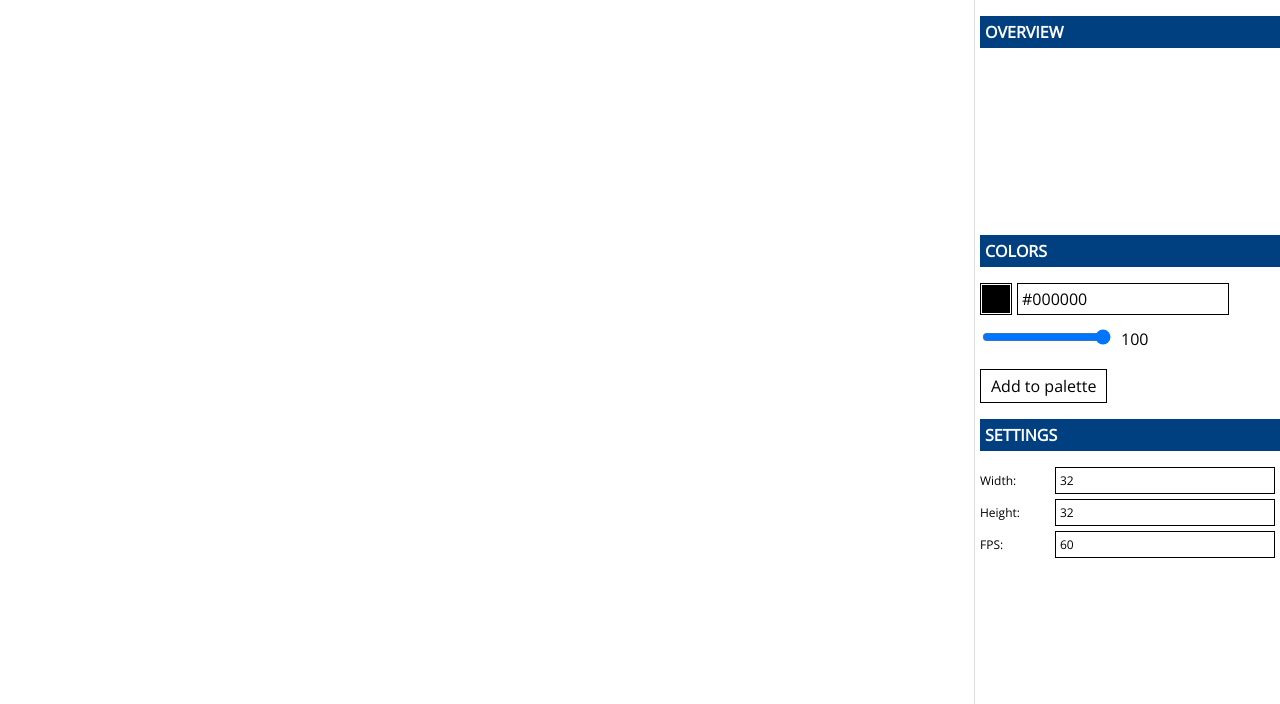
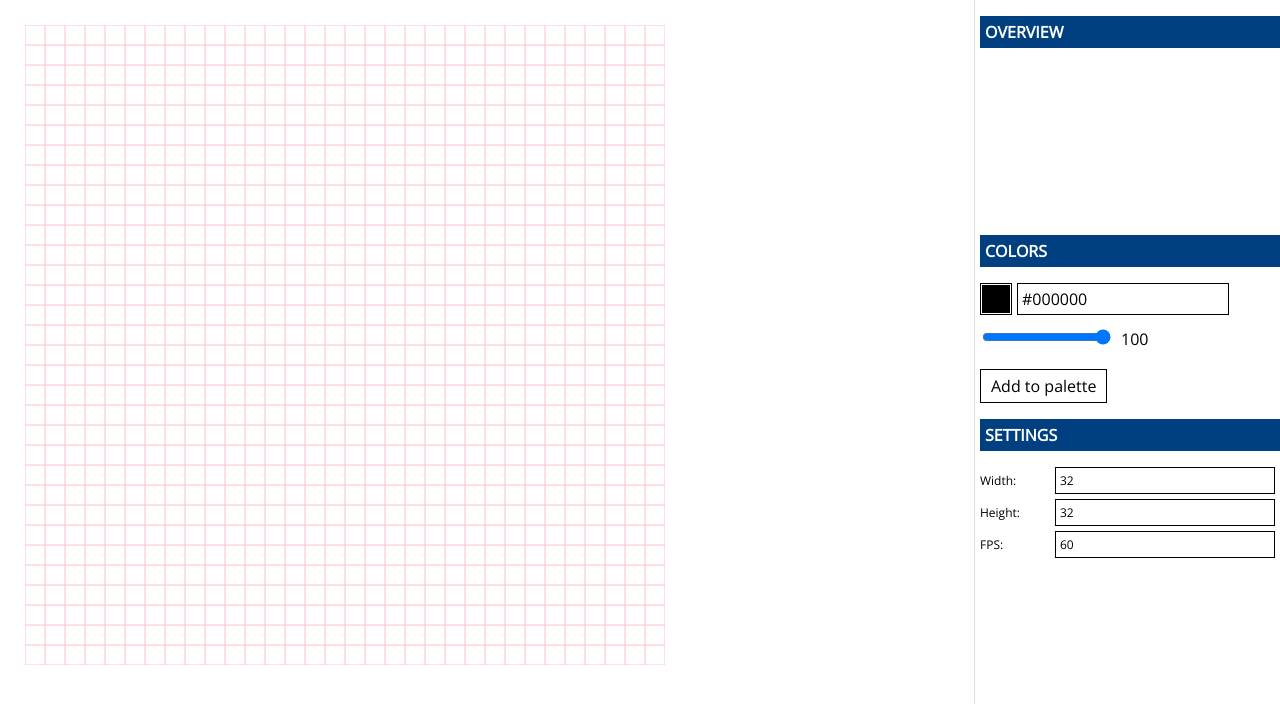
Before and after one commit to lukaszkups/rakun, a Vue app in the folder packages/rakun-paint/: page / in a window 1280 px wide. Shown: the top 704 px of the page. Built offline with nearby package versions, Linux system fonts and the light colour scheme.

Commit message:
Created grid-sticking pencil tool.

```diff
--- a/packages/rakun-paint/src/components/CanvasWrapper.vue
+++ b/packages/rakun-paint/src/components/CanvasWrapper.vue
@@ -1,7 +1,7 @@
 <script setup lang="ts">
 import { computed, ref, onMounted } from 'vue';
 import { useStore } from 'vuex';
-import { calculateRealMousePosition, drawSquareOnCanvas, convertHexWithOpacityToRGBA } from '@/helpers/canvas';
+import { calculateRealMousePosition, drawSquareOnCanvas, convertHexWithOpacityToRGBA, drawGrid, calculateGridPosition } from '@/helpers/canvas';
 
 const store = useStore();
 
@@ -14,34 +14,46 @@ const selectedOpacity = computed(() => store.state.selectedOpacity);
 const canvasHoverRef = ref(null);
 const canvasImageRef = ref(null);
 const canvasWholeImageRef = ref(null);
+const canvasGridRef = ref(null);
 
 let canvasHoverCtx: CanvasRenderingContext2D | null = null;
+let canvasGridCtx: CanvasRenderingContext2D | null = null;
 
 const highlightCurrentDrawingCell = (e: Event) => {
-  const pos = calculateRealMousePosition(e, canvasHoverRef._value);
+  canvasHoverCtx?.clearRect(0, 0, canvasWidth.value, canvasHeight.value);
+  const pos = calculateRealMousePosition(e, (canvasHoverRef as any)._value);
   const colorToDraw = convertHexWithOpacityToRGBA(selectedColor.value, selectedOpacity.value);
-  drawSquareOnCanvas(canvasHoverCtx, pos.x, pos.y, zoom.value, colorToDraw);
+  drawSquareOnCanvas(canvasHoverCtx, calculateGridPosition(pos.x, zoom.value), calculateGridPosition(pos.y, zoom.value), zoom.value, colorToDraw);
 }
 
 onMounted(() => {
-  canvasHoverCtx = canvasHoverRef._value.getContext("2d");
+  canvasHoverCtx = (canvasHoverRef as any)._value.getContext('2d');
+  canvasGridCtx = (canvasGridRef as any)._value.getContext('2d');
+  drawGrid(canvasGridCtx, canvasWidth.value, canvasHeight.value, 'pink', zoom.value);
 })
 </script>
 
 <template>
 <div class="rkn-canvas-wrapper">
   <canvas
-    id="rkn-canvas-helper__hover"
-    ref="canvasHoverRef"
-    class="rkn-drawing-canvas"
+    id="rkn-canvas-helper__grid"
+    ref="canvasGridRef"
+    class="rkn-drawing-canvas rkn-drawing-canvas--z-index-4"
     :width="canvasWidth"
     :height="canvasHeight"
     @mousemove="highlightCurrentDrawingCell"
   ></canvas>
   <canvas
+    id="rkn-canvas-helper__hover"
+    ref="canvasHoverRef"
+    class="rkn-drawing-canvas rkn-drawing-canvas--z-index-3"
+    :width="canvasWidth"
+    :height="canvasHeight"
+  ></canvas>
+  <canvas
     id="rkn-canvas-helper__current-image"
     ref="canvasImageRef"
-    class="rkn-drawing-canvas"
+    class="rkn-drawing-canvas rkn-drawing-canvas--z-index-2"
     :width="canvasWidth"
     :height="canvasHeight"
   ></canvas>
@@ -58,7 +70,20 @@ onMounted(() => {
   flex: 5;
 
   .rkn-drawing-canvas {
+    position: absolute;
+    top: 0;
+    left: 0;
     margin: 25px;
+
+    &--z-index-4 {
+      z-index: 4;
+    }
+    &--z-index-3 {
+      z-index: 3;
+    }
+    &--z-index-2 {
+      z-index: 2;
+    }
   }
 }
 </style>
--- a/packages/rakun-paint/src/helpers/canvas.ts
+++ b/packages/rakun-paint/src/helpers/canvas.ts
@@ -17,3 +17,20 @@ export const convertHexWithOpacityToRGBA = (hex: string, opacity: number) => {
   const a = parseInt(String(opacity), 16)/100;
   return `rgba(${r}, ${g}, ${b}, ${a})`
 }
+
+export const drawGrid = (canvasContext: CanvasRenderingContext2D, canvasWidth: number, canvasHeight: number, gridColor: string, gridSize: number) => {
+  for (var x = 0; x <= canvasWidth; x += gridSize) {
+    canvasContext.moveTo(x, 0);
+    canvasContext.lineTo(x, canvasHeight);
+  }
+  for (var y = 0; y <= canvasHeight; y += gridSize) {
+    canvasContext.moveTo(0, y);
+    canvasContext.lineTo(canvasWidth, y);
+  }
+  canvasContext.strokeStyle = gridColor;
+  canvasContext.stroke();
+}
+
+export const calculateGridPosition = (pos: number, gridSize: number) => {
+  return Math.floor(pos / gridSize) * gridSize;
+}
--- a/packages/rakun-paint/src/store/store.ts
+++ b/packages/rakun-paint/src/store/store.ts
@@ -15,7 +15,7 @@ const store = createStore({
       canvasWidth: 32,
       canvasHeight: 32,
       fps: 60,
-      zoom: 10,
+      zoom: 20,
     }
   },
   mutations: {
```
